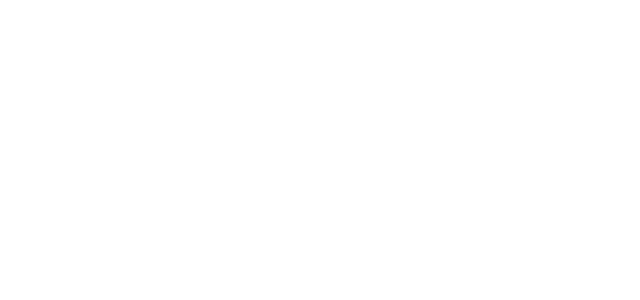
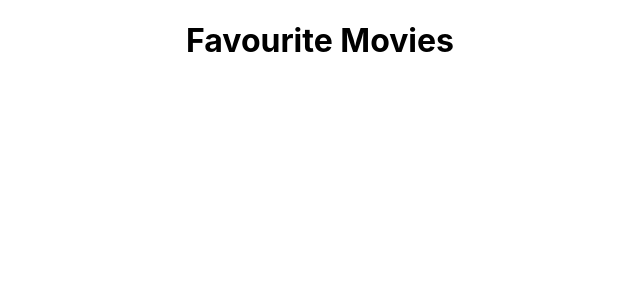
Before and after one commit to Dunconius/react-props, a React (Create React App) app: page / in a window 1280 px wide. Shown: the top 300 px of the page, without its empty margins (320-960 px from the left). Built offline with nearby package versions, Linux system fonts and the light colour scheme.

Commit message:
feat: movie list component in place

```diff
--- /dev/null
+++ b/index.html
@@ -0,0 +1 @@
+<h1></h1>
--- a/src/pages/App.jsx
+++ b/src/pages/App.jsx
@@ -4,6 +4,9 @@
 function App() {
   return (
     <div className="App">
+      <h1>Favourite Movies</h1>
+
+
 
     </div>
   );
```
Also changed, not shown: src/components/MovieList.jsx (added).
